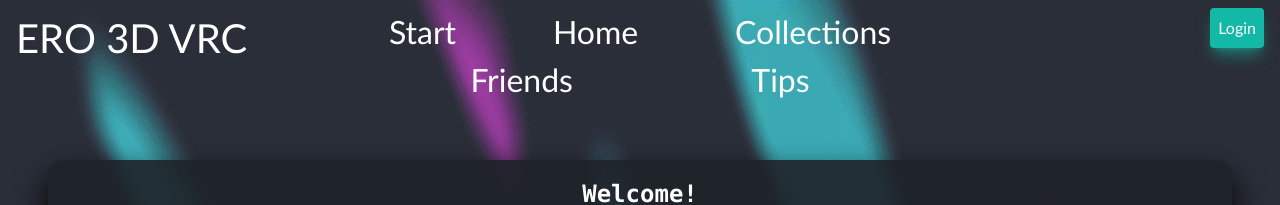
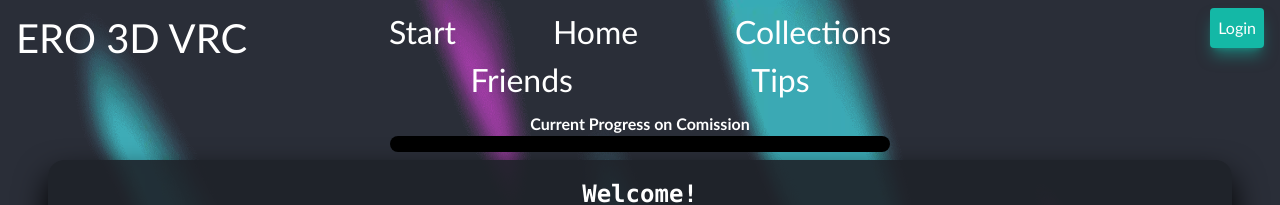
Before and after one commit to ajlineb/Ero3D-VRC, a React (Create React App) app in the folder client/: page / in a window 1280 px wide. Shown: the top 205 px of the page. Built offline with nearby package versions, Linux system fonts and the light colour scheme; what tw-elements would draw is missing.

Commit message:
adding a prgoress bar to the header

```diff
--- a/client/src/App.css
+++ b/client/src/App.css
@@ -84,9 +84,16 @@ a {
   text-align: right;
 }
 
+.progress-bar {
+  width: 500px;
+  height: 1em;
+  background-color: black;
+  border-radius: 0.5em;
+}
+
 .content {
   height: 100%;
-  padding: 5rem 3rem 6rem 3rem;
+  padding: 8rem 3rem 6rem 3rem;
   text-align: center;
   color: white;
 }
--- a/client/src/components/Header.js
+++ b/client/src/components/Header.js
@@ -2,6 +2,7 @@ import React, { useState, useEffect } from "react";
 
 import Login from "./Login";
 import NavBar from "./Navbar";
+import Status from "./Status";
 
 export default function Header() {
   const [transparent, setTransParent] = useState("transparent"); //for a scrolling animation for the header container
@@ -31,6 +32,7 @@ export default function Header() {
       <div className="basis-1/4">
         <Login />
       </div>
+      <Status />
     </div>
   );
 }
--- /dev/null
+++ b/client/src/components/Status.js
@@ -0,0 +1,10 @@
+import React, { useState, useEffect } from "react";
+
+export default function Status() {
+  return (
+    <div className="m-auto pt-2">
+      <p className="text-center font-black">Current Progress on Comission</p>
+      <div className="progress-bar"></div>
+    </div>
+  );
+}
```
